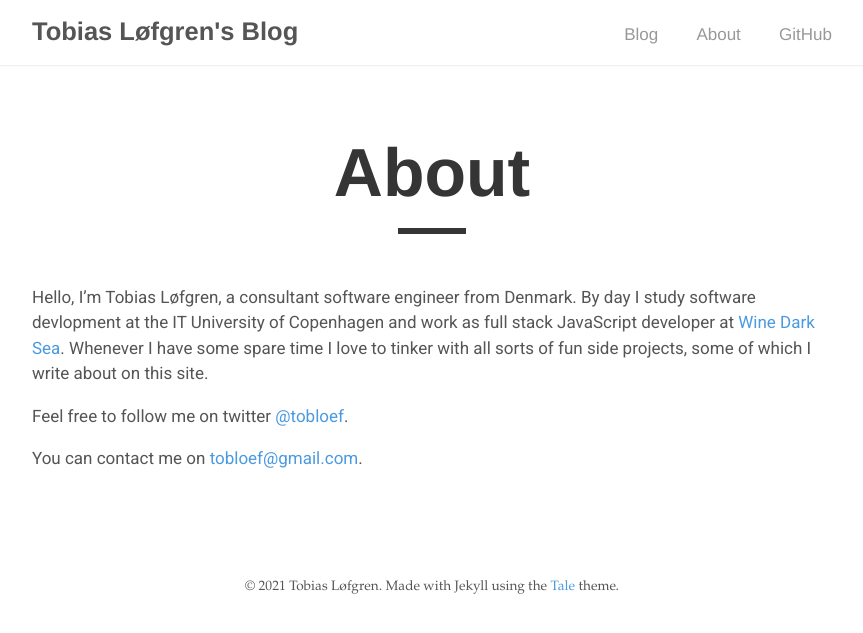
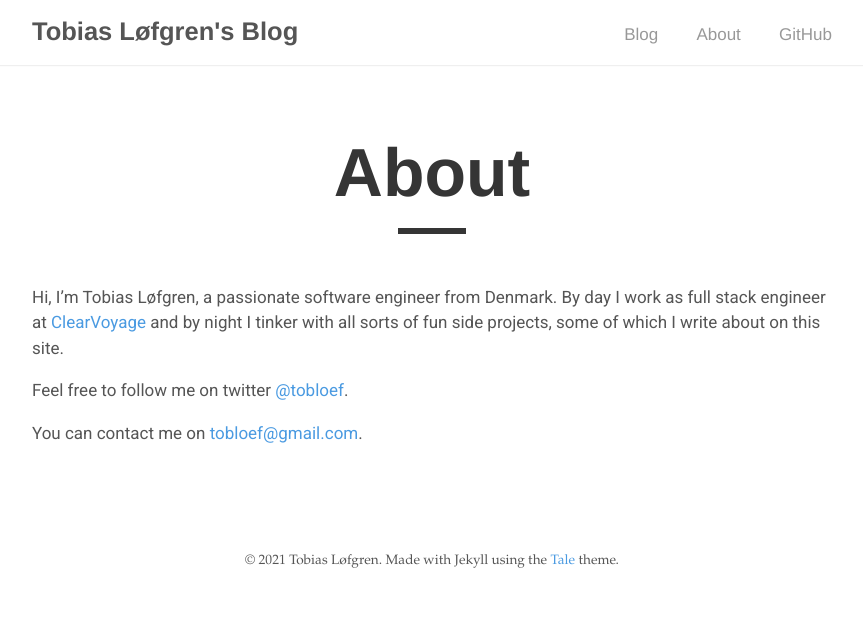
Before and after one commit to tobloef/tobloef.github.io, a Jekyll site: the page built from about.md, in a window 1280 px wide. Shown: the top 633 px of the page, without its empty margins (208-1071 px from the left). Built offline with Jekyll 4.4.1, drawn with Linux system fonts in a browser that asks for light colours.

Commit message:
Update about.md

```diff
--- a/about.md
+++ b/about.md
@@ -4,7 +4,7 @@
 permalink: /about
 ---
 
-Hello, I'm Tobias Løfgren, a consultant software engineer from Denmark. By day I study software devlopment at the IT University of Copenhagen and work as full stack JavaScript developer at [Wine Dark Sea](https://winedarksea.co.uk/). Whenever I have some spare time I love to tinker with all sorts of fun side projects, some of which I write about on this site.
+Hi, I'm Tobias Løfgren, a passionate software engineer from Denmark. By day I work as full stack engineer at [ClearVoyage](https://clearvoyage.com/) and by night I tinker with all sorts of fun side projects, some of which I write about on this site.
 
 Feel free to follow me on twitter [@tobloef](https://www.twitter.com/tobloef).
 
```
